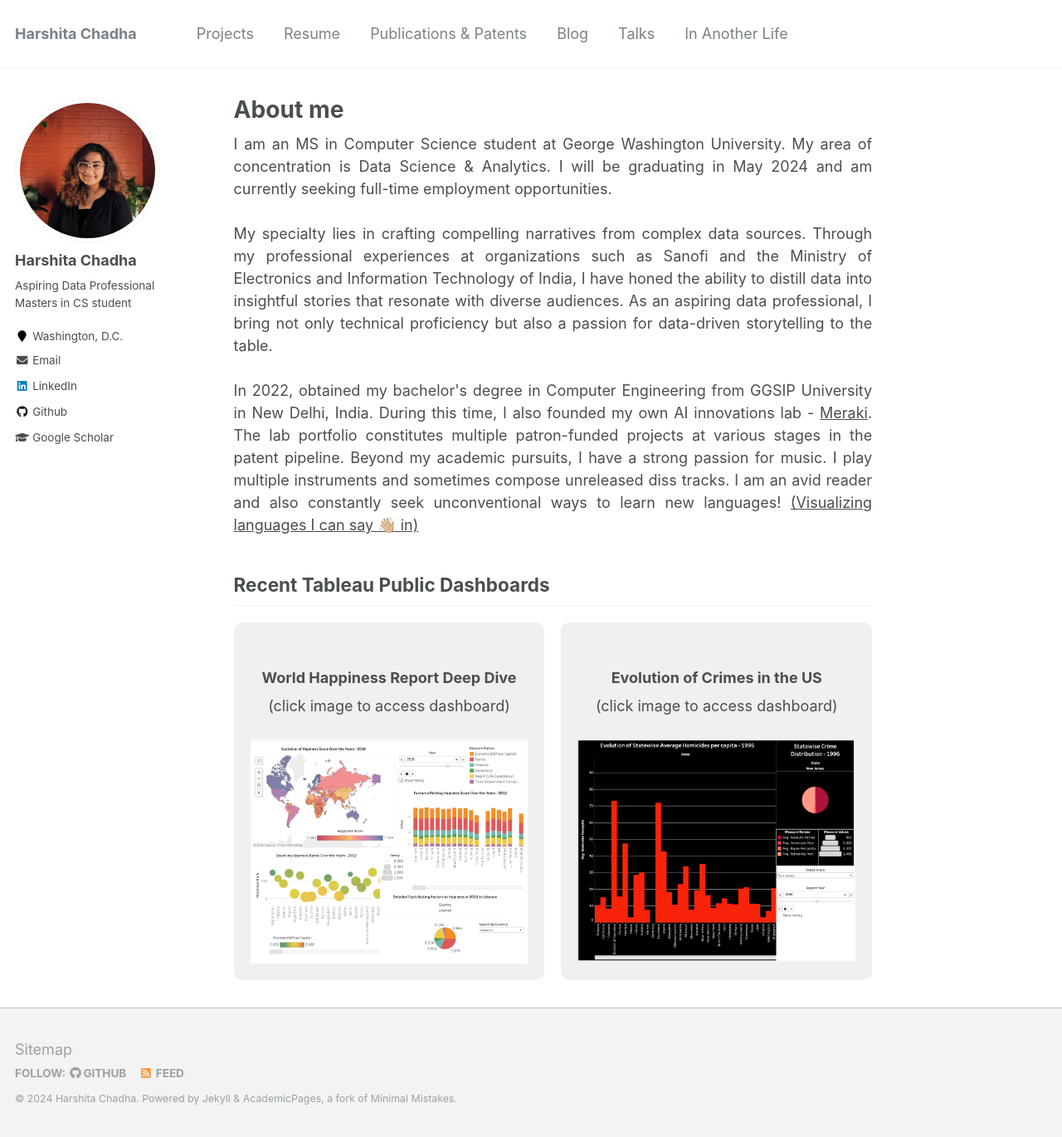
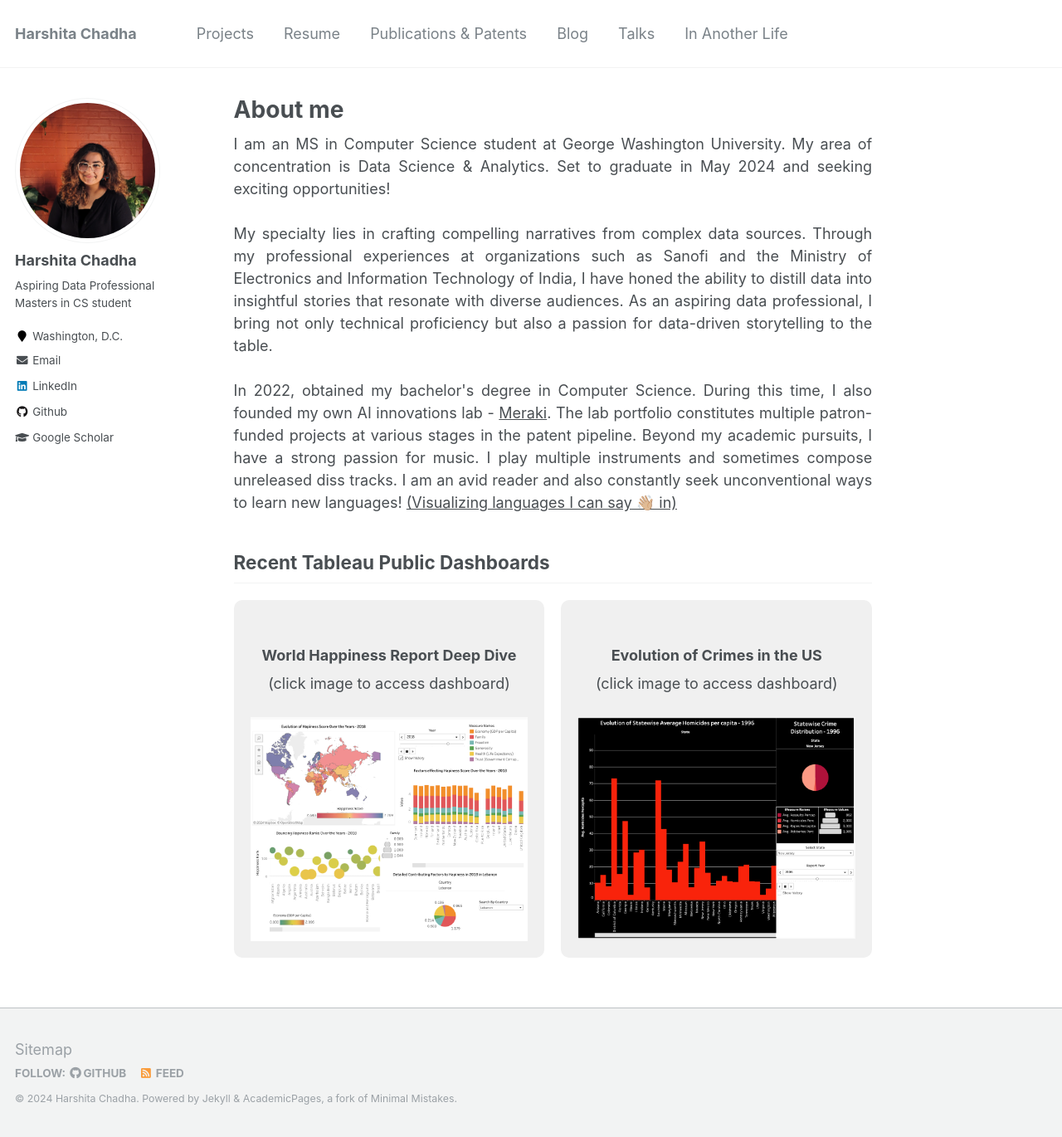
Before and after one commit to harshitaachadha/harshitaachadha.github.io, a Jekyll site: the page built from _pages/about.md, in a window 1280 px wide and 1370 px high. Shown: the whole window at 83% size. Built offline with Jekyll 4.4.1, drawn with Linux system fonts in a browser that asks for light colours.

Commit message:
Update about.md

```diff
--- a/_pages/about.md
+++ b/_pages/about.md
@@ -9,11 +9,11 @@
 ---
 
 <div style="text-align: justify;">
-I am an MS in Computer Science student at George Washington University. My area of concentration is Data Science & Analytics. I will be graduating in May 2024 and am currently seeking full-time employment opportunities.
+I am an MS in Computer Science student at George Washington University. My area of concentration is Data Science & Analytics. Set to graduate in May 2024 and seeking exciting opportunities!
 <br><br>
 My specialty lies in crafting compelling narratives from complex data sources. Through my professional experiences at organizations such as Sanofi and the Ministry of Electronics and Information Technology of India, I have honed the ability to distill data into insightful stories that resonate with diverse audiences. As an aspiring data professional, I bring not only technical proficiency but also a passion for data-driven storytelling to the table.
 <br><br>
-In 2022, obtained my bachelor's degree in Computer Engineering from GGSIP University in New Delhi, India. During this time, I also founded my own AI innovations lab - <a href="https://merakilab.github.io/"> Meraki</a>. The lab portfolio constitutes multiple patron-funded projects at various stages in the patent pipeline. Beyond my academic pursuits, I have a strong passion for music. I play multiple instruments and sometimes compose unreleased diss tracks. I am an avid reader and also constantly seek unconventional ways to learn new languages! <a href="/images/lang_viz.png">(Visualizing languages I can say 👋🏼 in)</a>
+In 2022, obtained my bachelor's degree in Computer Science. During this time, I also founded my own AI innovations lab - <a href="https://merakilab.github.io/"> Meraki</a>. The lab portfolio constitutes multiple patron-funded projects at various stages in the patent pipeline. Beyond my academic pursuits, I have a strong passion for music. I play multiple instruments and sometimes compose unreleased diss tracks. I am an avid reader and also constantly seek unconventional ways to learn new languages! <a href="/images/lang_viz.png">(Visualizing languages I can say 👋🏼 in)</a>
 </div>
 
 ## Recent Tableau Public Dashboards
```
